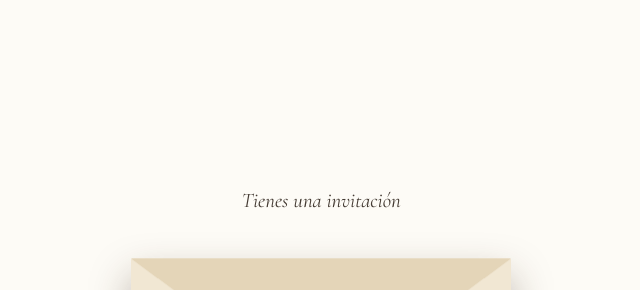
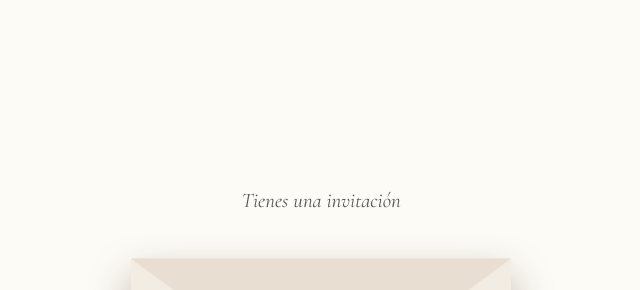
Before and after one commit to momentosstudio/miguelyhazel, a plain HTML site: page index.html in a window 1280 px wide. Shown: the part 18-308 px from the top of the page, without its empty margins (319-959 px from the left). Drawn offline with nearby package versions, Linux system fonts and the light colour scheme.

Commit message:
Update index.html

```diff
--- a/index.html
+++ b/index.html
@@ -21,7 +21,26 @@
   padding-bottom:env(safe-area-inset-bottom,0px);
 
 }
-:root[data-theme="dark"]{--bg:#2a2a1c;--paper:#2f2b22;--ink:#f1e7d3;--muted:#b9ab97;--accent:#b4bd7c;--line:#4b4636;--terra:#d98a68}
+:root{
+  --bg:#FDFBF6;
+  --env:#F2ECE3;
+  --env-flap:#E8DED1;
+  --seal:#C0C0C0;
+  --seal-ink:#FFFFFF;
+
+  --paper:#FDFBF6;
+
+  --ink:#4D4D4D;
+  --muted:#8A8A8A;
+
+  --accent:#AFA39A;   /* taupe elegante */
+
+  --line:#E4DDD3;
+
+  --terra:#B7ABA1;
+
+  --spark:#D8D0C8;
+}
 *,*::before,*::after{box-sizing:border-box}
 html,body{height:100%;margin:0}
 html{overflow:hidden} /* evita que el sobre al agrandarse ensanche la página en el celular */
@@ -363,10 +382,12 @@ p{line-height:1.6;margin:.2rem 0}
             document.getElementById('guest');
 
         g.textContent =
-            fam +
-            '\nInvitación para ' +
-            per +
-            (per===1 ? ' persona' : ' personas');
+ fam +
+ '\n\nHemos reservado ' +
+ per +
+ (per===1
+   ? ' espacio para ti.'
+   : ' espacios para ustedes.');
 
         g.hidden = false;
 
```
